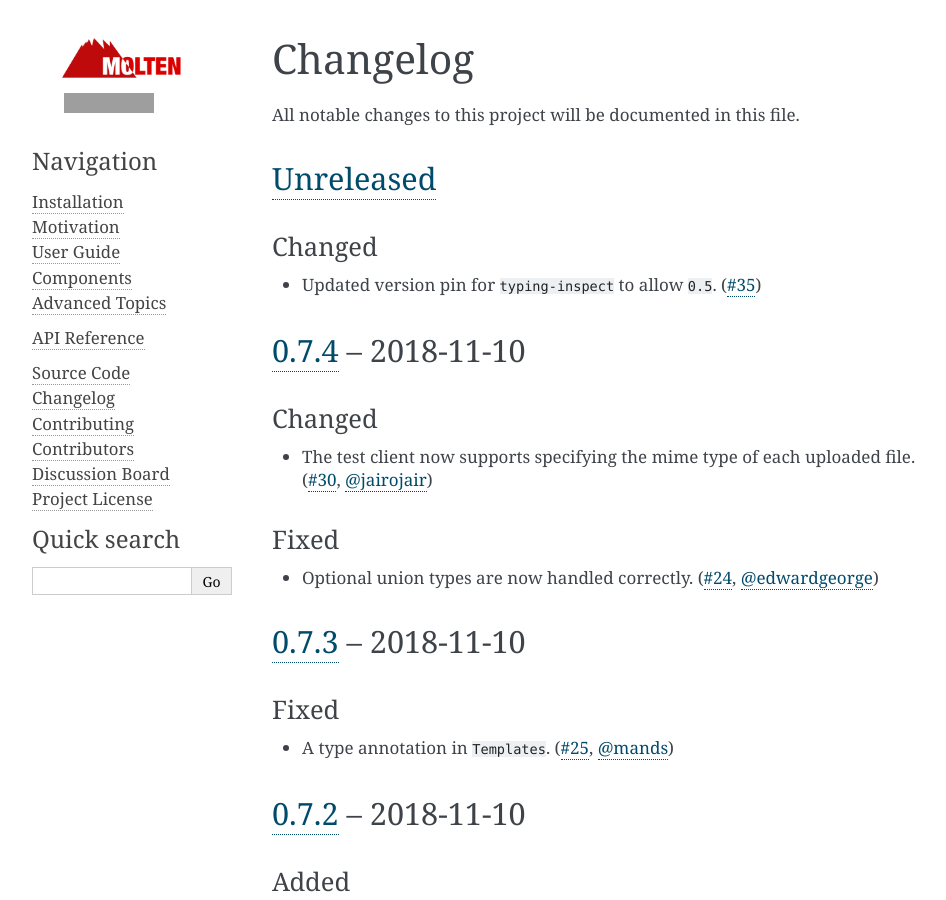
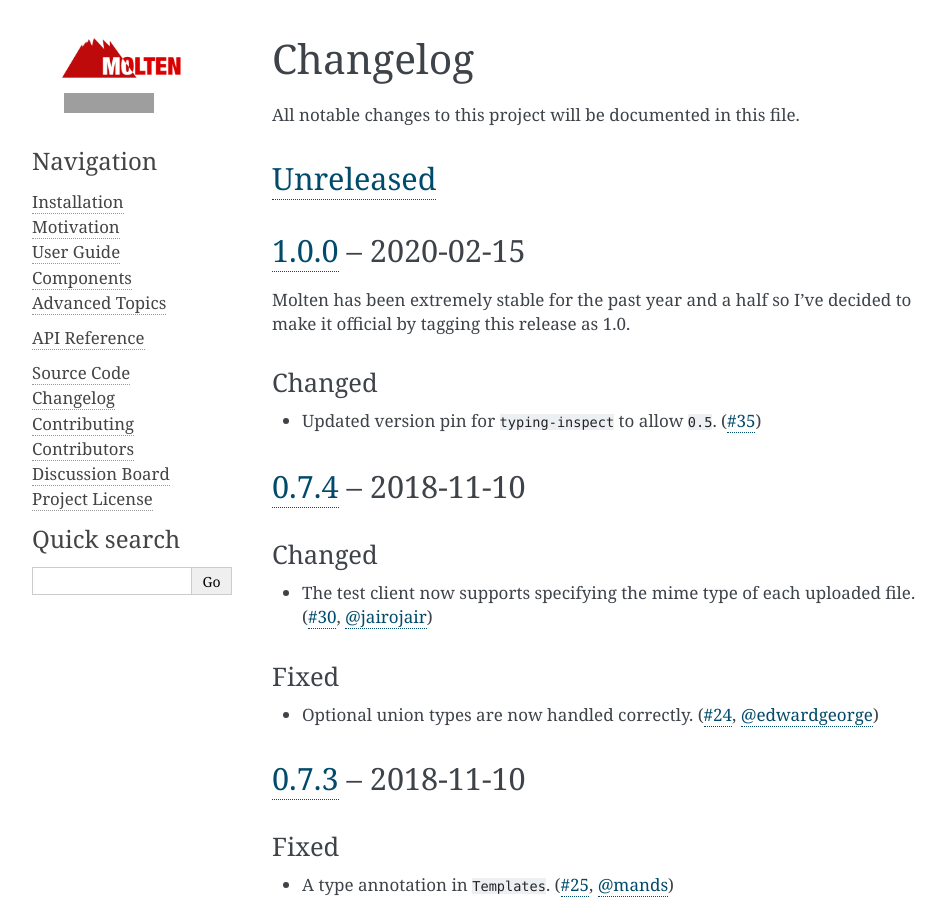
Before and after one commit to Bogdanp/molten, a Sphinx documentation site: the page built from docs/source/changelog.rst, in a window 1280 px wide and 900 px high. Shown: the whole window, without its empty margins (148-1094 px from the left). Built offline with Sphinx 7.4.7, drawn with Linux system fonts in a browser that asks for light colours; grey boxes are pictures that could not be loaded.

Commit message:
doc: update changelog

```diff
--- a/docs/source/changelog.rst
+++ b/docs/source/changelog.rst
@@ -8,6 +8,12 @@ All notable changes to this project will be documented in this file.
 
 `Unreleased`_
 -------------
+
+`1.0.0`_ -- 2020-02-15
+----------------------
+
+Molten has been extremely stable for the past year and a half so I've
+decided to make it official by tagging this release as 1.0.
 
 Changed
 ^^^^^^^
@@ -293,7 +299,8 @@ Changed
 * Initial release.
 
 
-.. _Unreleased: https://github.com/Bogdanp/molten/compare/v0.7.4...HEAD
+.. _Unreleased: https://github.com/Bogdanp/molten/compare/v1.0.0...HEAD
+.. _1.0.0: https://github.com/Bogdanp/molten/compare/v0.7.4...v1.0.0
 .. _0.7.4: https://github.com/Bogdanp/molten/compare/v0.7.3...v0.7.4
 .. _0.7.3: https://github.com/Bogdanp/molten/compare/v0.7.2...v0.7.3
 .. _0.7.2: https://github.com/Bogdanp/molten/compare/v0.7.1...v0.7.2
```
